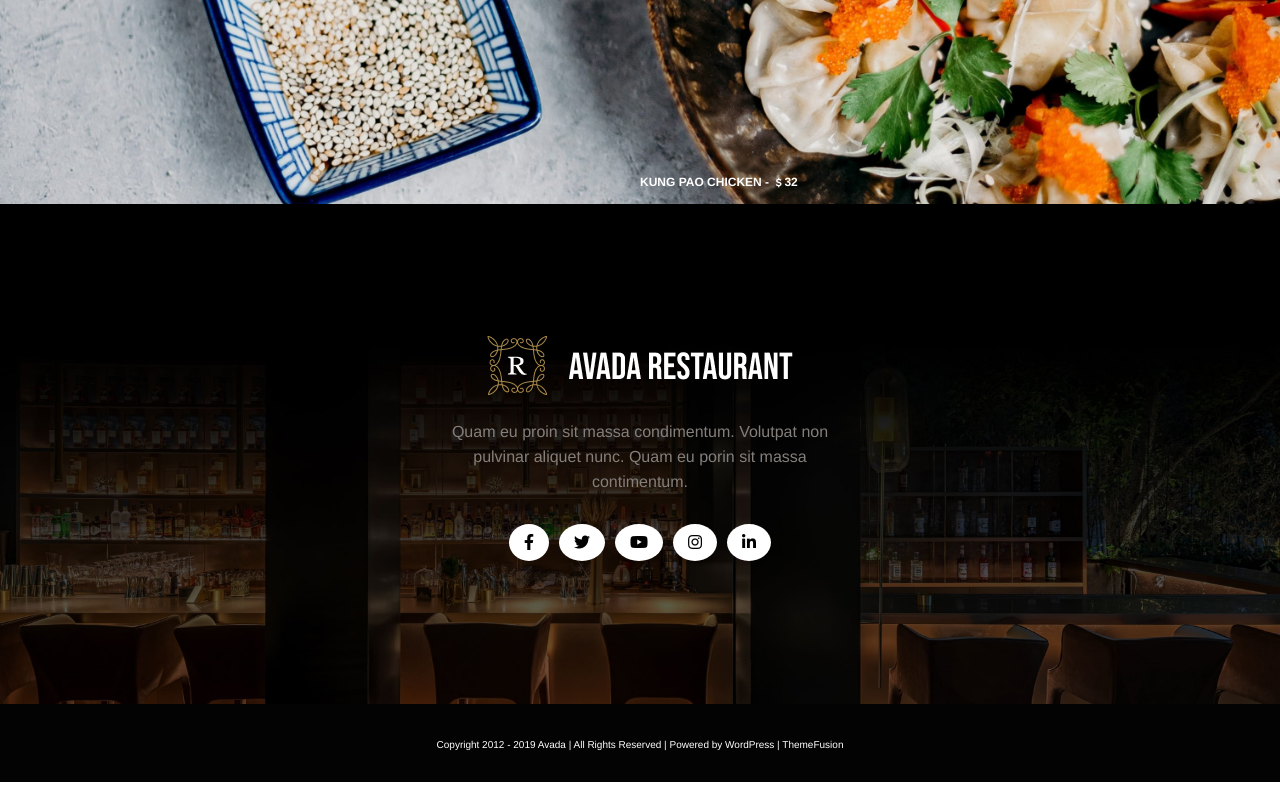
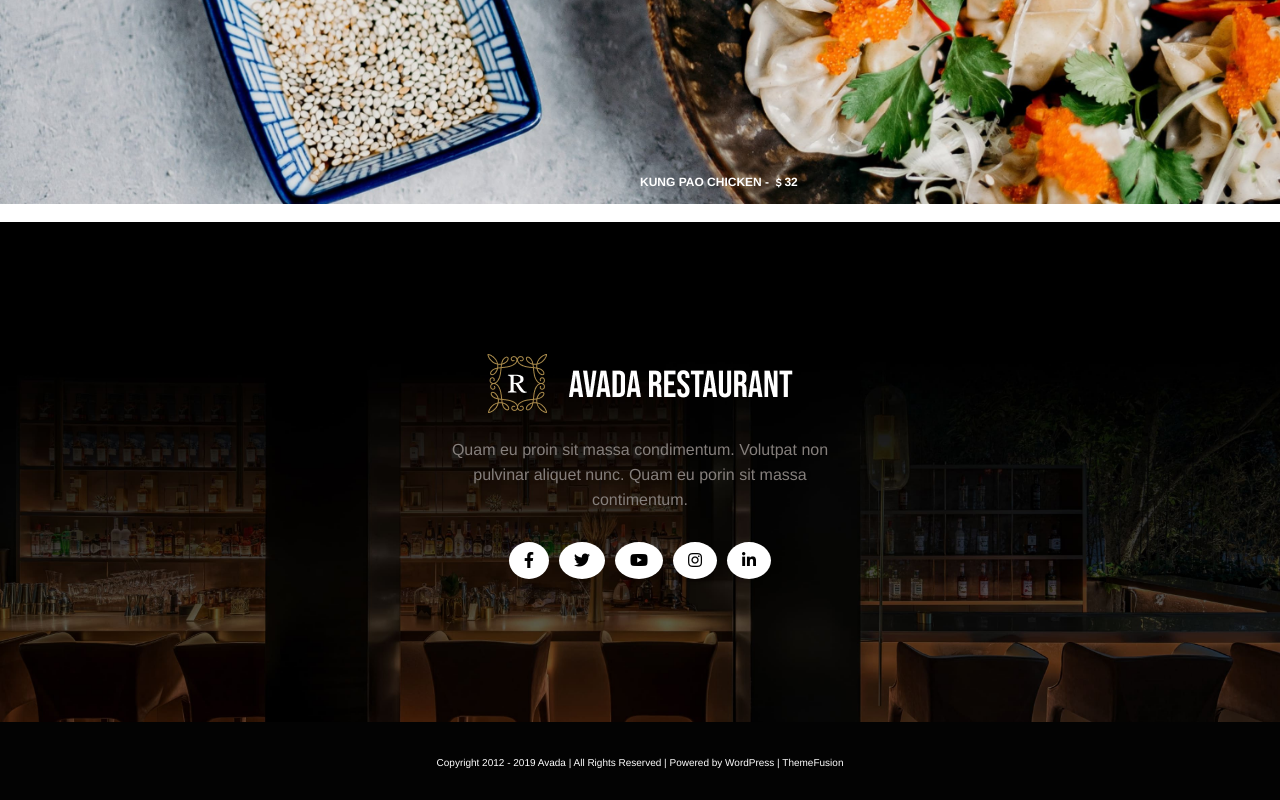
Before and after one commit to petrescuandreea/proj-html-vuejs, a Vue app: page / in a window 1280 px wide. Shown: the part 4609-5409 px from the top of the page. Built offline with nearby package versions, Linux system fonts and the light colour scheme.

Commit message:
Import component Bulletin in component AppMain

```diff
--- a/src/components/AppMain.vue
+++ b/src/components/AppMain.vue
@@ -5,6 +5,7 @@
         <CulinaryHistory/>
         <Team/>
         <KungPaoChicken/>
+        <Bulletin/>
     </div>
 </template>
 
@@ -15,6 +16,7 @@
 import CulinaryHistory from '@/components/CulinaryHistory.vue';
 import Team from '@/components/Team.vue';
 import KungPaoChicken from '@/components/KungPaoChicken.vue';
+import Bulletin from '@/components/Bulletin.vue';
 
 export default {
   name: 'AppMain',
@@ -24,6 +26,7 @@
     CulinaryHistory,
     Team,
     KungPaoChicken,
+    Bulletin,
   }
 }
 </script>
```
